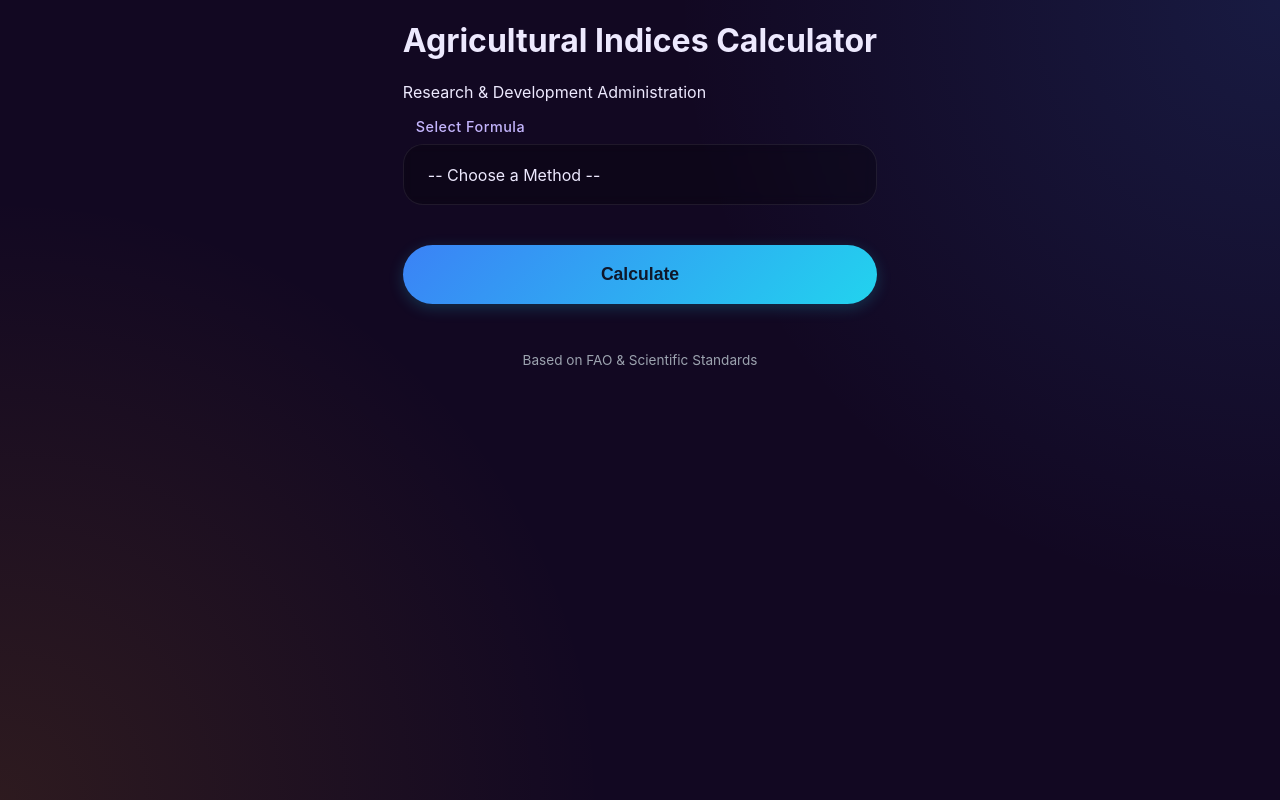
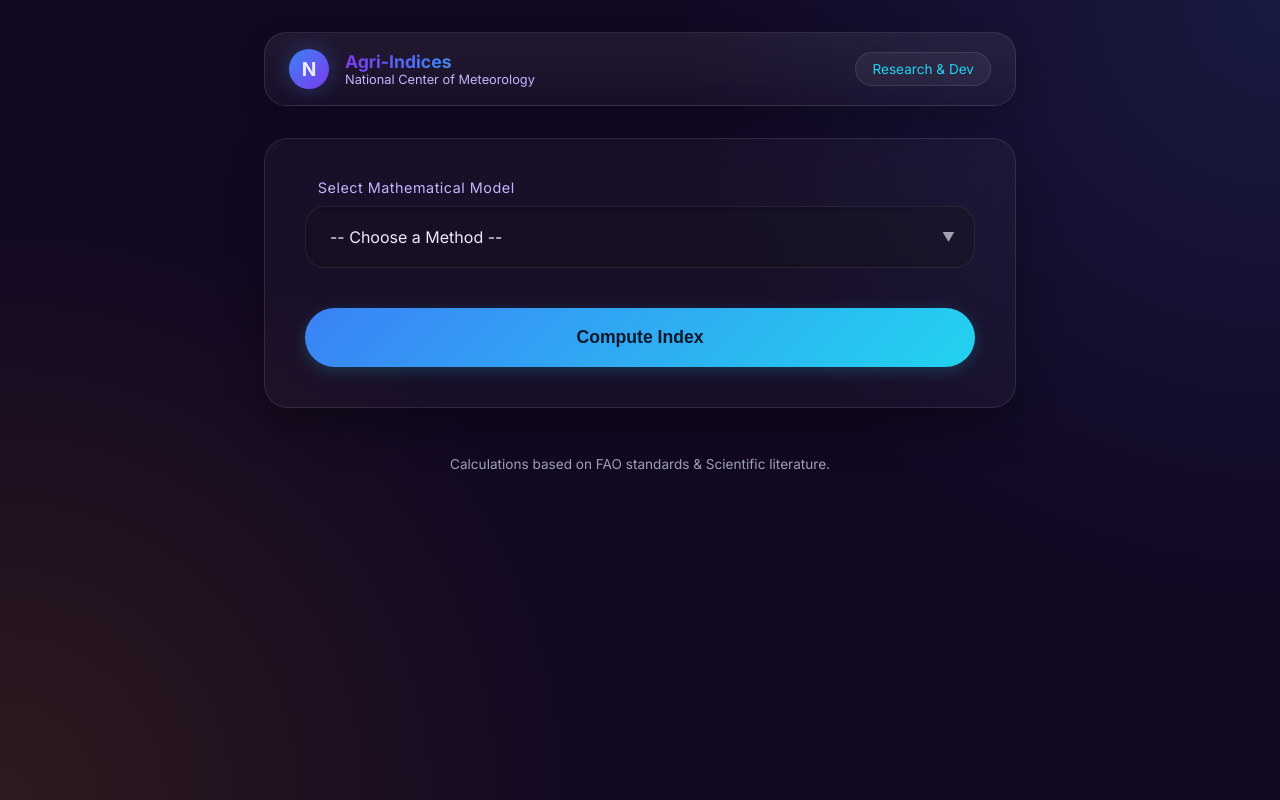
Before and after one commit to AroubAlRizq/Agriculture_Website, a Flask app: page / in a window 1280 px wide. Run offline with Flask 3, Linux system fonts and the light colour scheme.

Commit message:
Update index.html for branding and labels

```diff
--- a/templates/index.html
+++ b/templates/index.html
@@ -5,21 +5,28 @@
     <meta name="viewport" content="width=device-width, initial-scale=1.0">
     <title>NCM Agricultural Calculator</title>
     <link rel="stylesheet" href="{{ url_for('static', filename='style.css') }}">
-    <link href="https://fonts.googleapis.com/css2?family=Roboto:wght@300;400;700&display=swap" rel="stylesheet">
+    <link href="https://fonts.googleapis.com/css2?family=Inter:wght@300;400;600;700&display=swap" rel="stylesheet">
 </head>
 <body>
 
-    <div class="main-container">
-        <header>
-            <div class="logo-area">
-                <h1>Agricultural Indices Calculator</h1>
-                <p>Research & Development Administration</p>
+    <div class="app">
+        <header class="topbar">
+            <div class="brand">
+                <div class="logo-circle">N</div>
+                <div class="brand-text">
+                    <h1>Agri-Indices</h1>
+                    <p>National Center of Meteorology</p>
+                </div>
+            </div>
+            <div style="padding: 0.5rem 1rem; background: rgba(255,255,255,0.05); border-radius: 99px; border: 1px solid rgba(255,255,255,0.1); font-size: 0.85rem; color: var(--cyan-accent);">
+                Research & Dev
             </div>
         </header>
 
-        <div class="calculator-card">
+        <div class="glass-card">
             <div class="form-group">
-                <label for="formula-select">Select Formula</label>
+                <label for="formula-select">Select Mathematical Model</label>
+                <div class="select-wrapper">
                     <select id="formula-select">
                         <option value="" disabled selected>-- Choose a Method --</option>
                         <optgroup label="Evapotranspiration (ET)">
@@ -35,20 +42,20 @@
                         </optgroup>
                     </select>
                 </div>
+            </div>
 
             <div id="inputs-container" class="inputs-grid"></div>
 
-            <button id="calc-btn" onclick="calculate()">Calculate</button>
+            <button id="calc-btn" onclick="calculate()">Compute Index</button>
 
             <div id="result-area" class="hidden">
-                <h2>Result</h2>
                 <div class="result-value" id="result-display">--</div>
                 <div class="result-unit" id="unit-display"></div>
             </div>
         </div>
 
         <footer>
-            <p>Based on FAO & Scientific Standards</p>
+            <p>Calculations based on FAO standards & Scientific literature.</p>
         </footer>
     </div>
 
```
Lines whose indentation alone changed are shown as unchanged.
